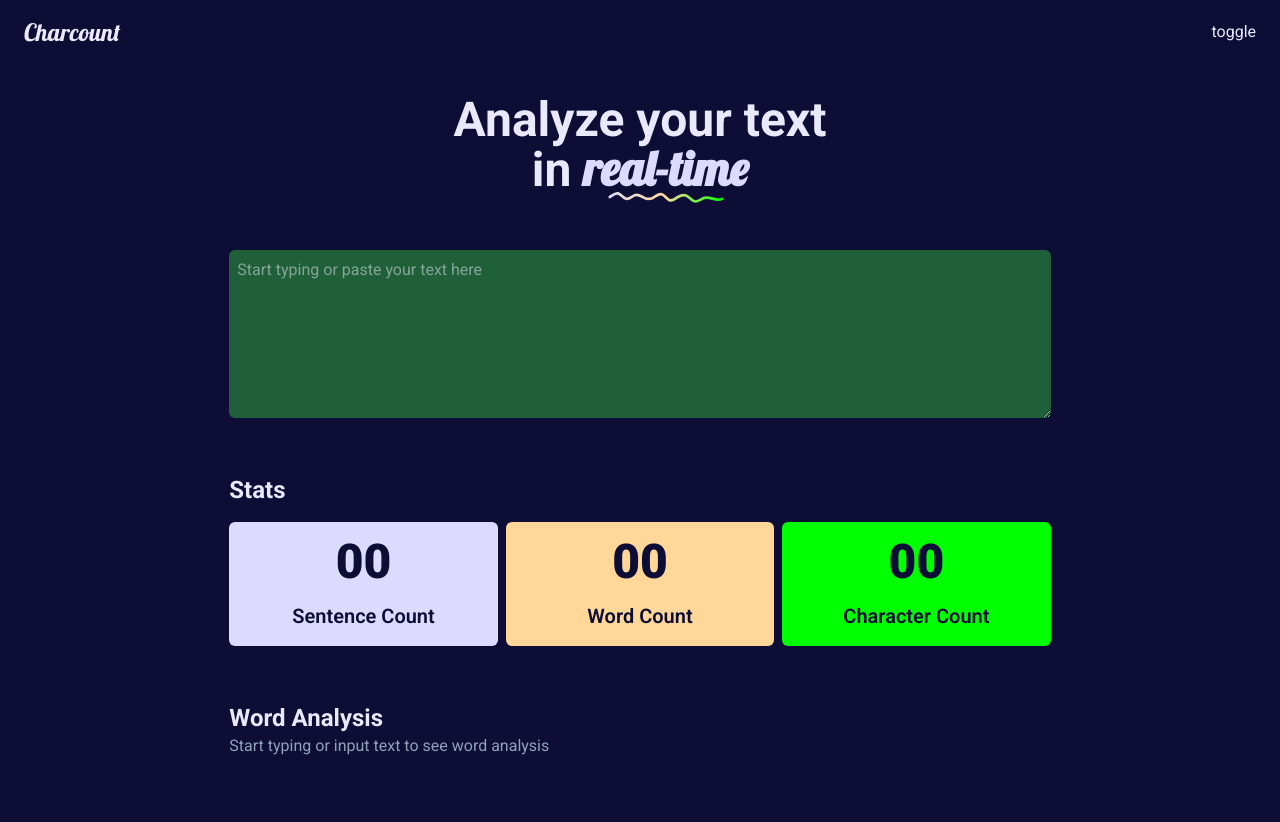
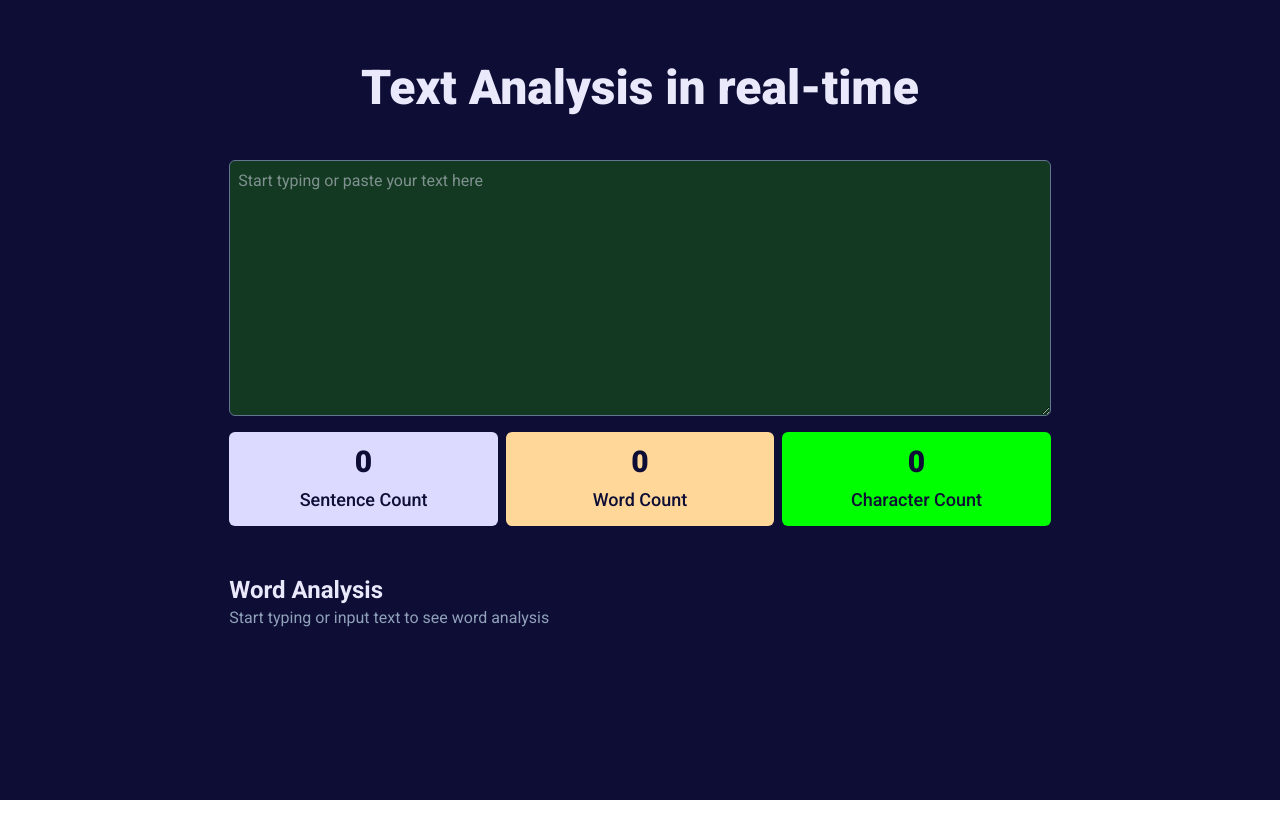
Before and after one commit to AtanasovCode/charcount, a React (Vite) app: page / in a window 1280 px wide. After the commit the page ends 800 px from the top, so only its background shows below. Built offline with nearby package versions, Linux system fonts and the light colour scheme; a web font is replaced by a local one.

Commit message:
improve UI, layout and website flow

```diff
--- a/src/App.tsx
+++ b/src/App.tsx
@@ -12,15 +12,14 @@ function App() {
   const { wordCount, charCount } = useCharStore();
 
   return (
-    <div className="w-full min-h-dvh bg-background px-2 md:px-6 pb-12 text-text font-display flex flex-col items-center justify-start gap-8">
-      <Header />
-      <div className="w-full flex items-center justify-center">
-        <div className="flex flex-col items-center justify-center gap-10 lg:gap-14 w-full xl:w-4/6">
-          <Hero />
+    <div className="w-full min-h-dvh bg-background px-2 py-8 md:py-10 lg:py-12 xl:py-16 md:px-6 text-text font-display flex flex-col items-center justify-start gap-8">
+      <div className="flex flex-col items-center justify-center gap-12 w-full xl:w-4/6">
+        <Hero />
+        <div className="w-full flex flex-col items-start justify-center gap-4">
           <TextInput />
           <Stats />
-          <ChartContainer />
         </div>
+        <ChartContainer />
       </div>
     </div>
   )
--- a/src/index.css
+++ b/src/index.css
@@ -4,7 +4,7 @@
    --color-text: hsl(246, 76%, 95%);
    --color-background: hsl(240, 60%, 13%);
    --color-primary: hsl(243, 79%, 45%);
-   --color-secondary: hsl(143, 50%, 25%);
+   --color-secondary: hsl(143, 50%, 15%);
    --color-accent: hsl(242, 100%, 93%);
    --color-orange: hsl(37, 100%, 80%);
    --color-green: hsl(120, 100%, 50%);
--- a/src/ui/Hero.tsx
+++ b/src/ui/Hero.tsx
@@ -2,17 +2,9 @@ import Swiggle from "../assets/swiggly-line.svg";
 
 const Hero = () => {
     return (
-        <div className="flex items-center justify-center w-full">
-            <div className="text-text font-bold text-4xl xl:text-5xl flex flex-col items-center justify-center">
-                <div>
-                    Analyze your text
-                </div>
-                <div>
-                    in <span className="font-fancy relative text-accent">
-                        real-time
-                        <img src={Swiggle} className="absolute w-[70%] -bottom-2 left-1/2 -translate-x-1/2" />
-                    </span>
-                </div>
+        <div className="flex items-center justify-center w-full mx-4">
+            <div className="font-black text-3xl lg:text-5xl">
+                Text Analysis in real-time
             </div>
         </div>
     );
--- a/src/ui/StatContainer.tsx
+++ b/src/ui/StatContainer.tsx
@@ -12,17 +12,17 @@ const StatContainer = ({
 }: StatTypes) => {
     return (
         <div className={clsx(
-            "w-full p-4 flex flex-col items-center justify-start gap-4 rounded-md text-background",
+            "w-full p-3 flex flex-col items-center justify-start gap-1.5 rounded-md text-background",
             {
                 "bg-accent": color === "accent",
                 "bg-green": color === "green",
                 "bg-orange": color === "orange"
             }
         )}>
-            <div className="text-5xl font-black">
-                {value ? value : "00"}
+            <div className="text-3xl font-black">
+                {value ? value : 0}
             </div>
-            <div className="font-semibold text-xl">
+            <div className="font-medium text-lg">
                 {title}
             </div>
         </div>
--- a/src/ui/Stats.tsx
+++ b/src/ui/Stats.tsx
@@ -10,10 +10,6 @@ const Stats = () => {
     } = useCharStore();
 
     return (
-        <div className="w-full flex flex-col items-start justify-center gap-4">
-            <div className="font-bold text-2xl">
-                Stats
-            </div>
         <div className="w-full flex flex-col md:flex-row items-center justify-center gap-2">
             <StatContainer
                 title="Sentence Count"
@@ -31,7 +27,6 @@ const Stats = () => {
                 color="green"
             />
         </div>
-        </div>
     );
 }
 
--- a/src/ui/TextInput.tsx
+++ b/src/ui/TextInput.tsx
@@ -36,7 +36,7 @@ const TextInput = () => {
                 value={userText}
                 onChange={(e) => handleUserInput(e)}
                 placeholder="Start typing or paste your text here"
-                className="w-full bg-secondary min-h-42 p-2 rounded-md outline-0"
+                className="w-full bg-secondary min-h-64 p-2 rounded-md outline-0 border border-slate-500"
             >
             </textarea>
             {
@@ -44,7 +44,7 @@ const TextInput = () => {
                     <button
                         className="p-2 text-xs rounded-md flex items-center justify-center
                                     gap-2 bg-secondary border-0 cursor-pointer
-                                    transition-all duration-200
+                                    transition-all duration-200 border border-slate-500
                                     hover:bg-slate-500"
                         onClick={() => handleClearText()}
                     >
```
Lines whose indentation alone changed are shown as unchanged.
